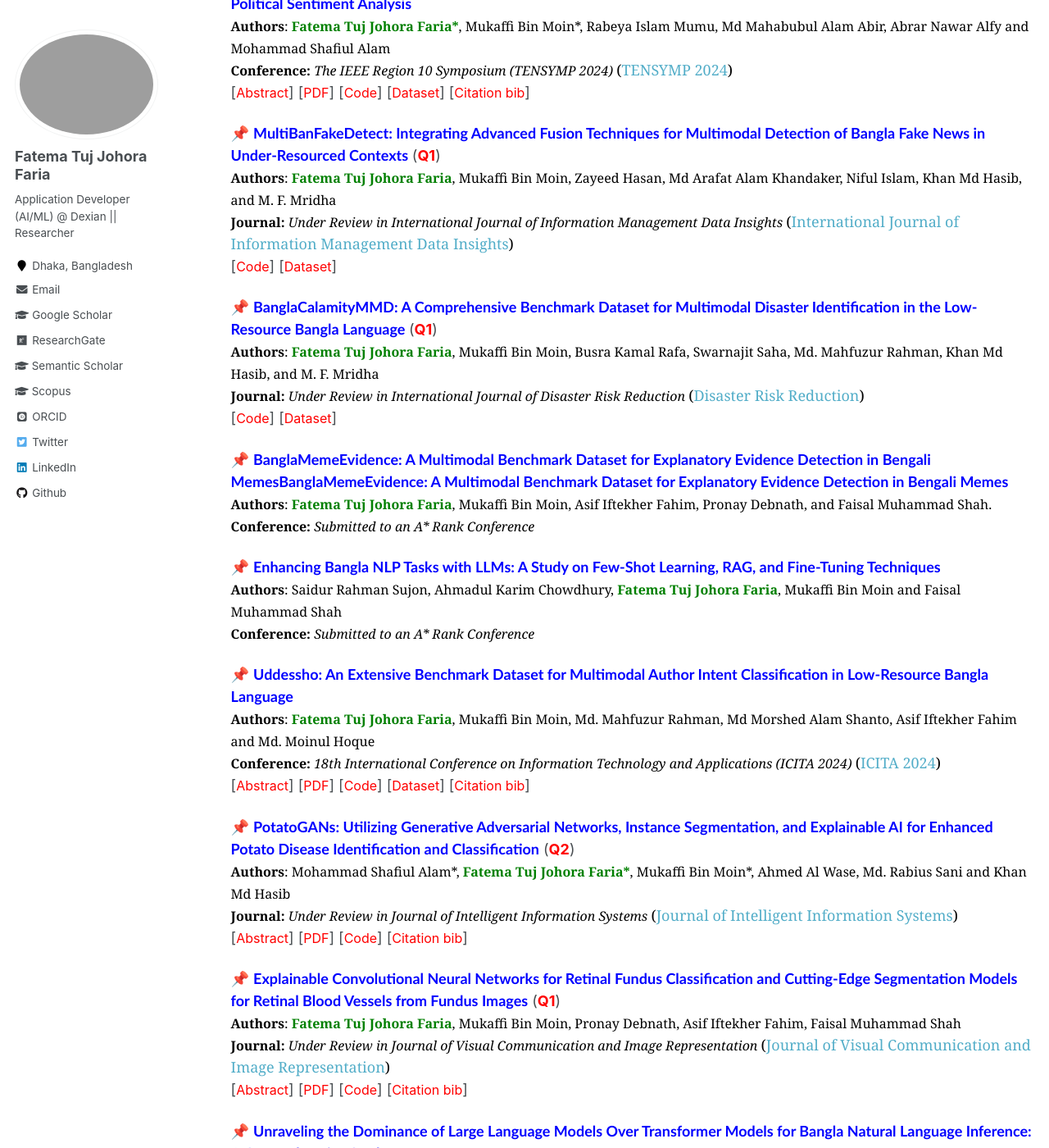
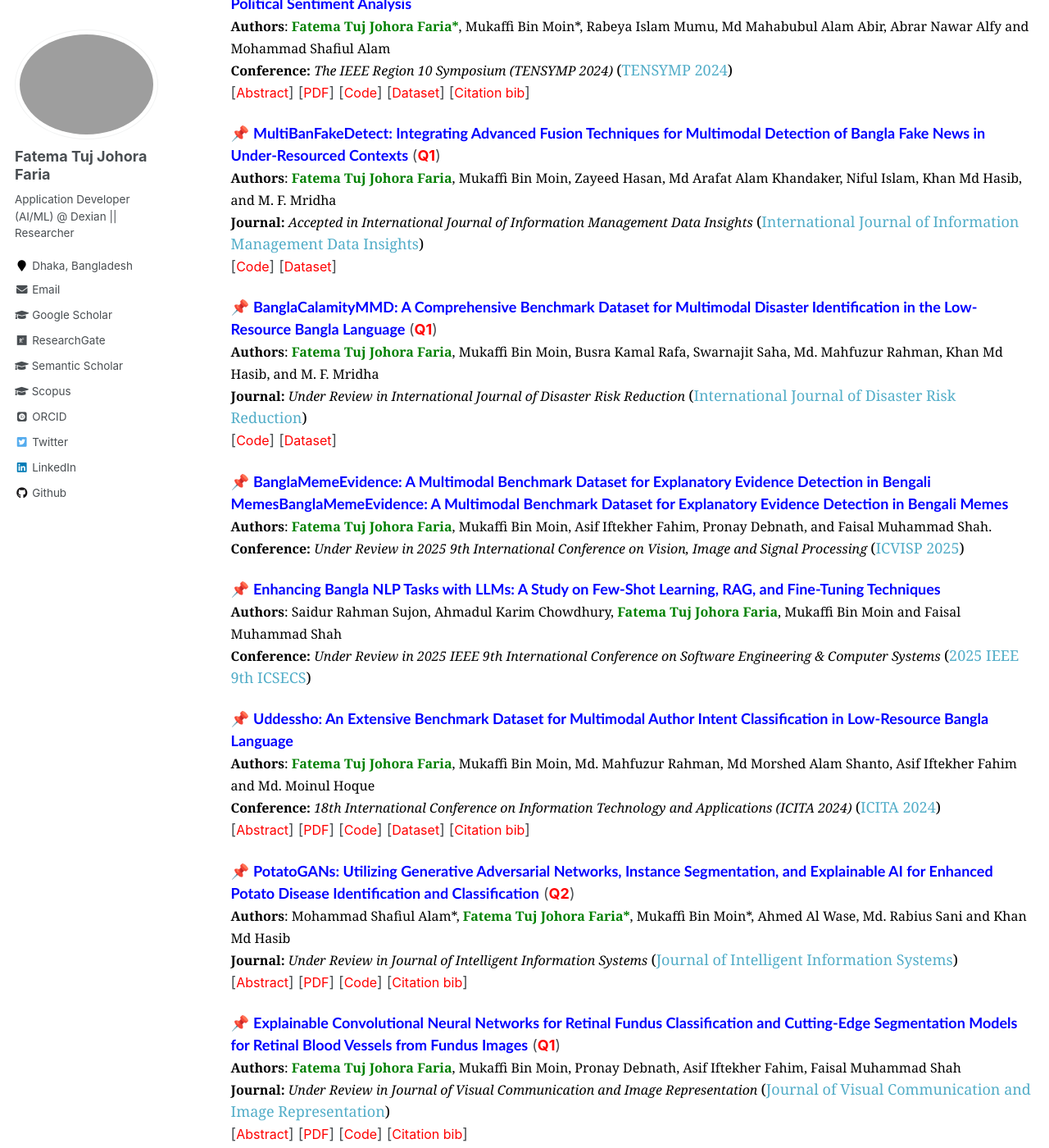
Before and after one commit to fatemafaria142/fatemafaria142.github.io, a Jekyll site: the page built from _pages/publications.md, in a window 1280 px wide and 1400 px high, scrolled down 793 px. Shown: the whole window at 82% size. Built offline with Jekyll 4.4.1, drawn with Linux system fonts in a browser that asks for light colours; some web fonts are replaced.

Commit message:
Update publications

```diff
--- a/_pages/publications.md
+++ b/_pages/publications.md
@@ -144,7 +144,7 @@ author_profile: true
 </span>
 <br>
 <span style="color:black;font-family:Georgia">
-	<font size="3"><strong>Journal:</strong><em> Under Review in International Journal of Information Management Data Insights </em></font>  ([International Journal of Information Management Data Insights](https://www.sciencedirect.com/journal/international-journal-of-information-management-data-insights))
+	<font size="3"><strong>Journal:</strong><em> Accepted in International Journal of Information Management Data Insights </em></font>  ([International Journal of Information Management Data Insights](https://www.sciencedirect.com/journal/international-journal-of-information-management-data-insights))
 </span>
 <br>
 [[<span style ="color:red"><font size="3">Code</font></span>](https://github.com/fatemafaria142/MultiBanFakeDetect-An-Extensive-Benchmark-Dataset-for-Multimodal-Bangla-Fake-News-Detection)] [[<span style ="color:red"><font size="3">Dataset</font></span>](https://data.mendeley.com/datasets/k5pbz9795f/1)]
@@ -158,7 +158,7 @@ author_profile: true
 </span>
 <br>
 <span style="color:black;font-family:Georgia">
-	<font size="3"><strong>Journal:</strong><em> Under Review in International Journal of Disaster Risk Reduction </em></font>  ([Disaster Risk Reduction](https://www.sciencedirect.com/journal/international-journal-of-disaster-risk-reduction))
+	<font size="3"><strong>Journal:</strong><em> Under Review in International Journal of Disaster Risk Reduction </em></font>  ([International Journal of Disaster Risk Reduction](https://www.sciencedirect.com/journal/international-journal-of-disaster-risk-reduction))
 </span>
 <br>
 [[<span style ="color:red"><font size="3">Code</font></span>](https://github.com/Mukaffi28/BanglaCalamityMMD-A-Comprehensive-Benchmark-Dataset-for-Multimodal-Disaster-Identification)] [[<span style ="color:red"><font size="3">Dataset</font></span>](https://data.mendeley.com/datasets/7dggbjn5sd/1)]
@@ -183,7 +183,7 @@ author_profile: true
 </span>
 <br>
 <span style="color:black;font-family:Georgia">
-	<font size="3"><strong>Conference:</strong><em> Submitted to an A* Rank Conference </em></font>
+	<font size="3"><strong>Conference:</strong><em> Under Review in 2025 9th International Conference on Vision, Image and Signal Processing </em></font>  ([ICVISP 2025](https://www.icvisp.org/))
 </span>
 <br>
 <div id="" class="bib" style="display:none;">
@@ -207,7 +207,7 @@ author_profile: true
 </span>
 <br>
 <span style="color:black;font-family:Georgia">
-	<font size="3"><strong>Conference:</strong><em> Submitted to an A* Rank Conference </em></font>
+	<font size="3"><strong>Conference:</strong><em> Under Review in 2025 IEEE 9th International Conference on Software Engineering & Computer Systems </em></font>  ([2025 IEEE 9th ICSECS](https://icsecs.umpsa.edu.my/index.php/en/))
 </span>
 <br>
 
```
